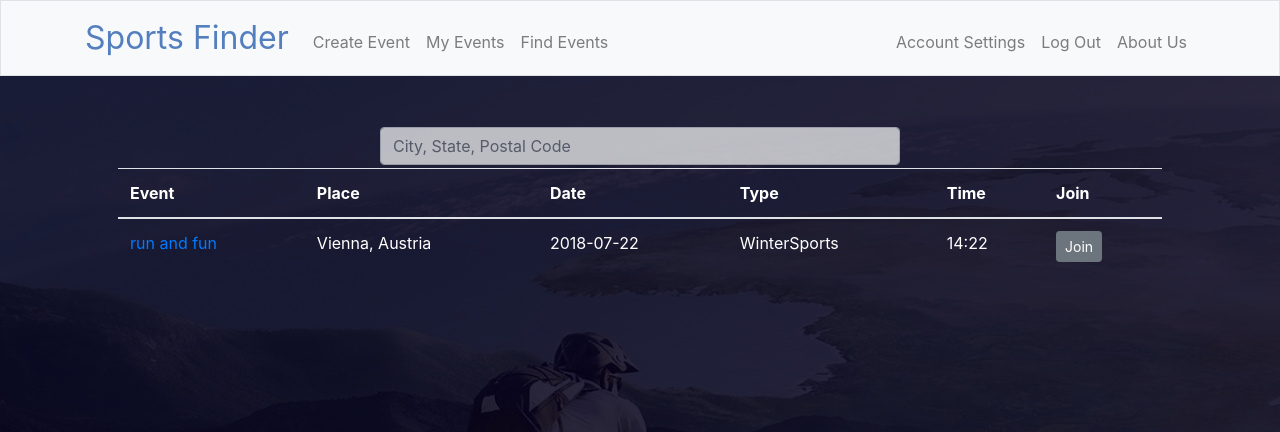
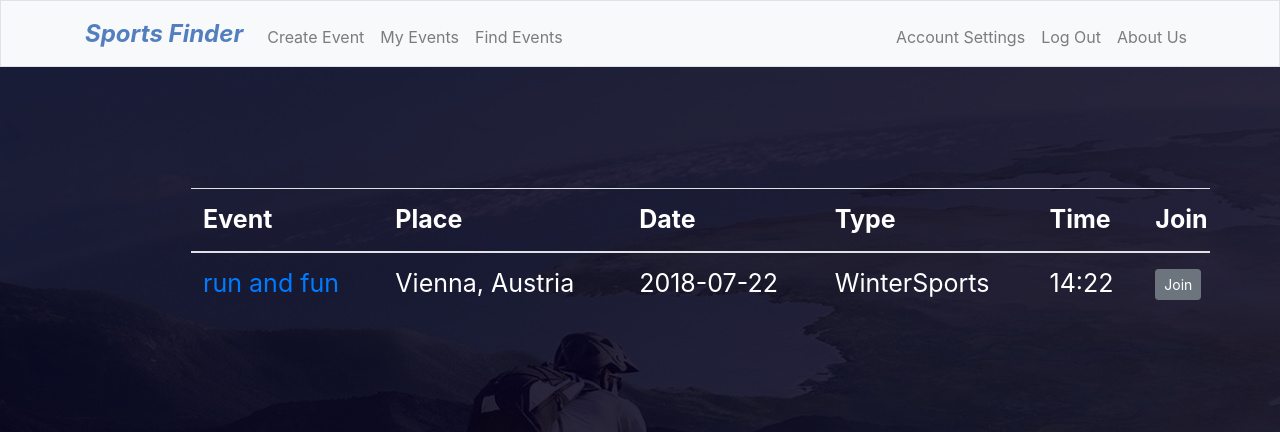
Before and after one commit to mohammmod/final_projectcs50, a Flask app: page /eventspage in a window 1280 px wide. Shown: the top 432 px of the page. Run offline with Flask 2, Linux system fonts and the light colour scheme; a user stored in the database is signed in; parts of the project's set-up code (start-up, migrations or seed data) failed here and were passed over; some libraries are stand-ins or nearby versions.

Commit message:
edting rejester page

```diff
--- a/application.py
+++ b/application.py
@@ -1,4 +1,4 @@
-from flask import Flask, flash, redirect, render_template, request, session,send_from_directory, url_for,jsonify
+from flask import Flask, flash, redirect, render_template, request, session,send_from_directory, url_for
 from flask_session import Session
 from tempfile import mkdtemp
 from werkzeug.exceptions import default_exceptions
@@ -98,13 +98,13 @@ def login():
     else:
         return render_template("login.html")
 
+
 @app.route("/register", methods=["GET", "POST"])
 def register():
     """Register user"""
     # Forget any user_id
     session.clear()
-
-    # User reached route via POST (as by submitting a form via POST)
+    # User reac hed route via POST (as by submitting a form via POST)
     if request.method == "POST":
         username = request.form.get("username")
         password = request.form.get("password")
@@ -142,7 +142,6 @@ def register():
         # Insert the data of the seller
         hash = generate_password_hash(password)
         image = file.filename
-
         # Insert the data of the new user
         newUser = sql_man.create_user(username, hash, email ,image)
         if not newUser:
@@ -161,7 +160,8 @@ def register():
 
         # Redirect user to register page
         flash("Welcome " + username)
-        return render_template("mypage.html", events=events, image=image)
+        return redirect("/")
+     #   return render_template("mypage.html", events=events, image=image)
     else:
         return render_template("register.html")
 
--- /dev/null
+++ b/static/edit.css
@@ -0,0 +1,129 @@
+@import url('https://fonts.googleapis.com/css?family=Nanum+Myeongjo');
+
+
+
+.navbar-expand-md{
+    z-index:5;
+    background-color:rgba(0, 20 , 20, 0.8);
+}
+
+.header .navbar-expand-md{
+    z-index:5;
+    background-color:rgba(0, 20 , 20, 0.8);
+}
+nav .navbar-brand
+{
+    /* size for brand */
+    font-size: 24px;
+    font-weight: bold;
+    color: #fff !important;
+    font-style: italic;
+    transition: 1s;
+    text-decoration: none;
+}
+
+
+
+
+main img
+{
+    /* constrain images on small screens */
+    max-width: 250px !important;
+    height: 250px !important;
+    border: 3px solid rgba(0, 20, 20, 0.8);
+}
+
+/* ########### animation navbar icon ################*/
+
+.nav-item{
+    border-bottom: 1px solid rgba(0, 0, 0, 0);
+    -webkit-transition: border 500ms ease;
+  -moz-transition: border 500ms ease;
+  -ms-transition: border 500ms ease;
+  -o-transition: border 500ms ease;
+  transition: border 500ms ease;
+}
+.nav-item:hover {
+    border-bottom: 1px solid rgba(255, 255, 255, 1);;
+}
+
+.view-height {
+    position: relative;
+    text-align: center;
+    padding-top:20vh;
+}
+.account-wall
+{
+    margin-left: 30%;
+    margin-right: 30%;
+    padding: 40px 0px 20px 0px;
+    background-color: rgba(255,255,255,0);
+    -moz-box-shadow: 0px 2px 2px rgba(0, 0, 0, 0.3);
+    -webkit-box-shadow: 0px 2px 2px rgba(0, 0, 0, 0.3);
+    box-shadow: 0px 10px 40px rgba(0, 0, 0, 0.3);
+    font-style: italic;
+    font-weight: 800;
+}
+.new-account
+{
+    display: block;
+    margin-top: 10px;
+}
+
+button{
+    cursor: pointer;
+}
+
+/*################## table ######################*/
+table {
+    width:100%;
+    font-size:25px;
+    text-align: left;
+    margin: 7%;
+    color:#fff;
+    margin-bottom: 15px;
+}
+.edit{
+    background-color:rgb(255, 255 , 255);
+    color:rgb(0, 20 , 20);
+    -webkit-transition: 0.7s;
+    transition: 0.7s;
+    width: 68%;
+    font-weight: 800;
+}
+.edit:hover{
+    background-color:rgba(0, 20 , 20, 0.8);
+    color:#fff;
+}
+.img__wrap {
+  position: relative;
+}
+.overlay {
+  position: absolute;
+  top: 0;
+  bottom: 0;
+  left: 0;
+  right: 0;
+  height: 250px;
+  width: 250px;
+  margin: auto;
+  border-radius: 50%;
+  opacity: 0;
+  transition: .5s ease;
+  background-color: rgba(0, 20 , 20, 0.8);
+}
+.overlay:hover {
+  opacity: 1;
+  cursor:pointer;
+}
+
+.text {
+  color: white;
+  font-size: 20px;
+  position: absolute;
+  top: 50%;
+  left: 50%;
+  transform: translate(-50%, -50%);
+  -ms-transform: translate(-50%, -50%);
+}
+/*################## table ######################*/
--- a/static/styles.css
+++ b/static/styles.css
@@ -9,18 +9,6 @@ nav .navbar-brand .blue
 {
     color: #537fbe;
 }
-nav .navbar-brand .red
-{
-    color:#ea433b ;
-}
-nav .navbar-brand .yellow
-{
-    color:#f5b82e ;
-}
-nav .navbar-brand .green
-{
-    color: #2e944b;
-}
 
 h6{
     text-align: left;
@@ -29,6 +17,7 @@ main
 {
     /* scroll horizontally as needed */
     overflow-x: auto;
+    text-align: center;
 }
 
 main img
@@ -161,3 +150,14 @@ body {
     width: 70px;
     height: 70px;
 }
+
+
+label {
+   cursor: pointer;
+}
+
+#upload-photo {
+   opacity: 0;
+   position: absolute;
+   z-index: -1;
+}
--- a/static/type.js
+++ /dev/null
@@ -1,2 +0,0 @@
-var e = document.getElementById("type");
-var strUser = e.options[e.selectedIndex].value;
--- a/templates/create.html
+++ b/templates/create.html
@@ -57,8 +57,8 @@
 
 
     <div class="form-group">
-        <h6><label for="text">description :</label></h6>
-        <input type="text" class="form-control" name="description" id="text"/>
+        <h6><label for="exampleFormControlTextarea1 text">description :</label></h6>
+        <textarea class="form-control" id="exampleFormControlTextarea1" name="description" rows="3"></textarea>
     </div>
 
     <div class = "form-group">
--- a/templates/event.html
+++ b/templates/event.html
@@ -9,7 +9,7 @@
   <body background = "static/Images/dark.jpg">
 
     </body>
-    <table style="width:100%" class="table_style">
+    <!--table style="width:100%" class="table_style">
         <thead>
           <tr>
             <th>Eve</th>
@@ -32,7 +32,7 @@
             {% endfor %}
           </tr>
         </tbody>
-    </table>
+    </table-->
 
  <center>  <h2>{{ event[0]["eventname"] }}</h2>
 <h4>{{ event[0]["date"] }}</h4>
--- a/templates/eventspage.html
+++ b/templates/eventspage.html
@@ -19,12 +19,6 @@
             <th>Join</th>
           </tr>
         </thead>
-        <center><form id="form" >
-                <div class="form-group">
-                    <label class="sr-only" for="q">City, State, Postal Code</label>
-                    <input class="form-control" id="q" placeholder="City, State, Postal Code" type="text"/>
-                </div>
-            </form></center>
         <tbody>
           {% for event in events %}
             <tr>
@@ -34,6 +28,7 @@
               <td>{{ event.type }}</td>
               <td>{{ event.time }}</td>
               <td>
+
                 <form name="join" method="post" action="/eventspage">
                   <button class="btn btn-secondary btn-sm" name="join" type="submit" action="/index" value="{{event.index_id}}">Join</button>
                 </form>
--- a/templates/layout.html
+++ b/templates/layout.html
@@ -12,6 +12,7 @@
         <link href="https://maxcdn.bootstrapcdn.com/bootstrap/4.0.0/css/bootstrap.min.css" rel="stylesheet"/>
 
         <link href="/static/styles.css" rel="stylesheet"/>
+        <link href="/static/edit.css" rel="stylesheet"/>
 
         <script src="https://code.jquery.com/jquery-3.1.1.min.js"></script>
         <script src="/static/jquery.placepicker.min.js"></script>
```
Also changed, not shown: templates/register.html (+12 -2 lines), sport.db, static/DSC_0051.JPG (deleted), uploads/WhatsApp_Image_2018-02-02_at_22.58.59.jpeg (deleted), 1 other file.
